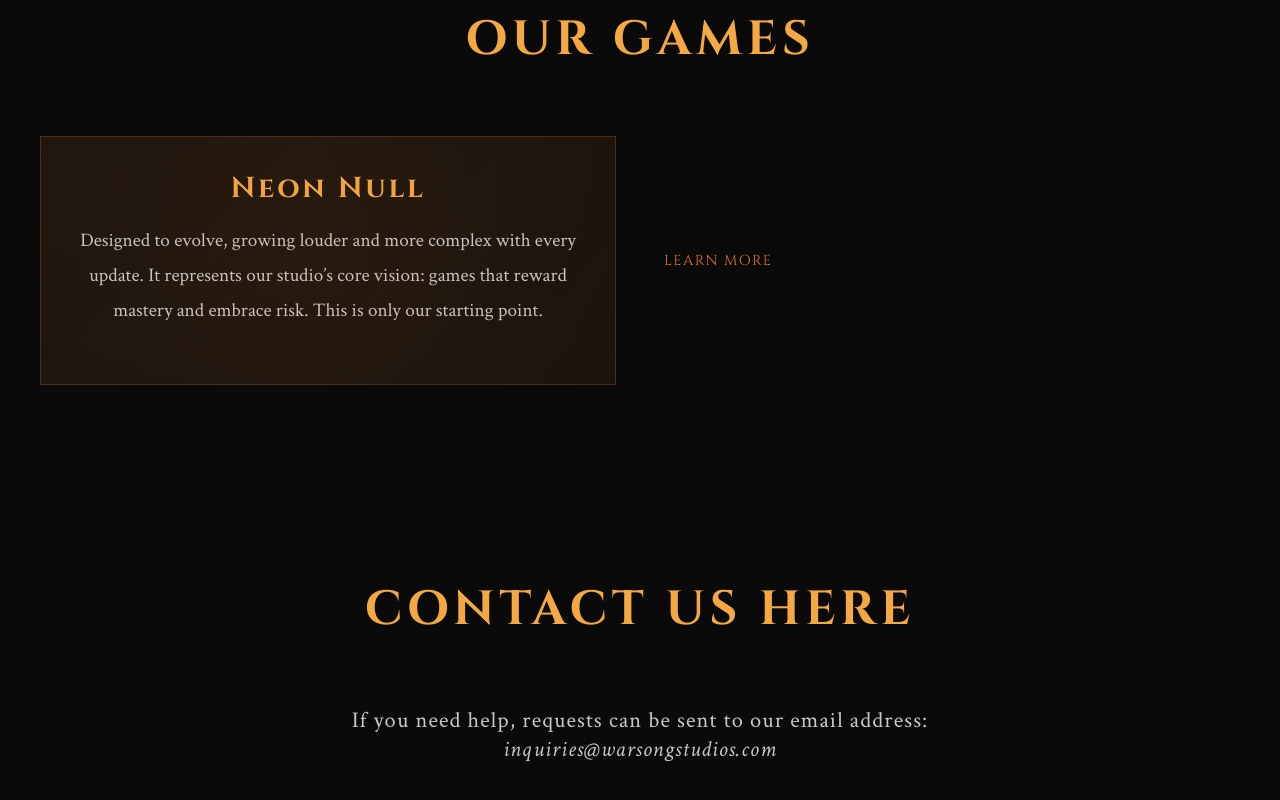
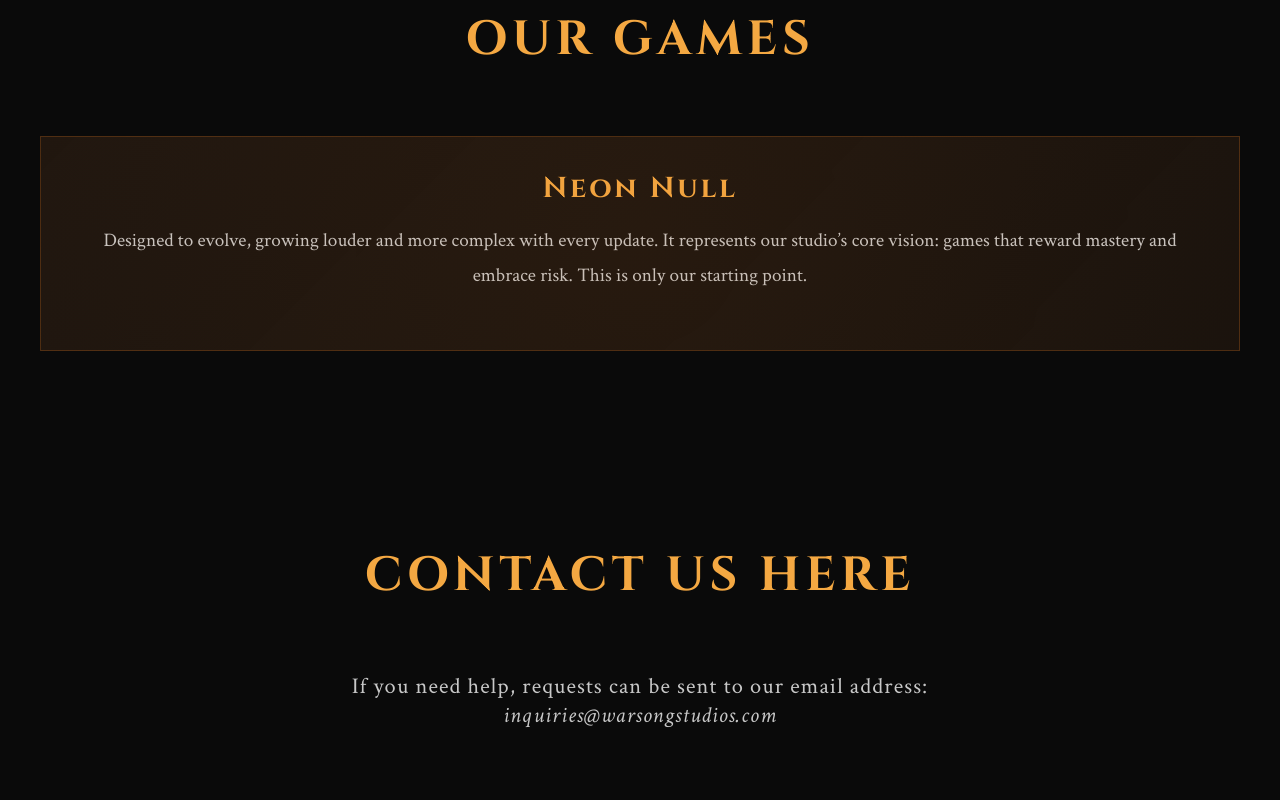
Before and after one commit to ItzJekka/Neonnull, a plain HTML site: page index.html in a window 1280 px wide. Shown: the part 1050-1850 px from the top of the page. Drawn offline with Linux system fonts and the light colour scheme.

Commit message:
changed neonull container to a responsive link

```diff
--- a/index.html
+++ b/index.html
@@ -502,6 +502,24 @@
             color: var(--color-gold);
         }
 
+        .game-card-link {
+            text-decoration: none;
+            color: inherit;
+            display: block;
+            transition: transform 0.3s;
+        }
+
+        .game-card-link:hover {
+            transform: translateY(-10px);
+        }
+
+        /* Remove the nested link or handle it differently */
+        .game-card .game-link {
+            position: relative;
+            z-index: 10;
+            pointer-events: auto;
+        }
+
 
         /* Footer */
         footer {
@@ -609,11 +627,12 @@
         <div class="featured-container">
             <h2>Our Games</h2>
             <div class="games-grid">
-                <div class="game-card" id="game1">
-                    <h3>Neon Null</h3>
-                    <p>Designed to evolve, growing louder and more complex with every update. It represents our studio’s core vision: games that reward mastery and embrace risk. This is only our starting point.</p>
-                </div>
-                <a href="/home/Neonnull/" class="game-link">Learn More</a>
+                <a href="/home/Neonnull/" class="game-card-link">
+                    <div class="game-card" id="game1">
+                        <h3>Neon Null</h3>
+                        <p>Designed to evolve, growing louder and more complex with every update. It represents our studio’s core vision: games that reward mastery and embrace risk. This is only our starting point.</p>
+                    </div>
+                </a>
             </div>
         </div>
     </section>
```
